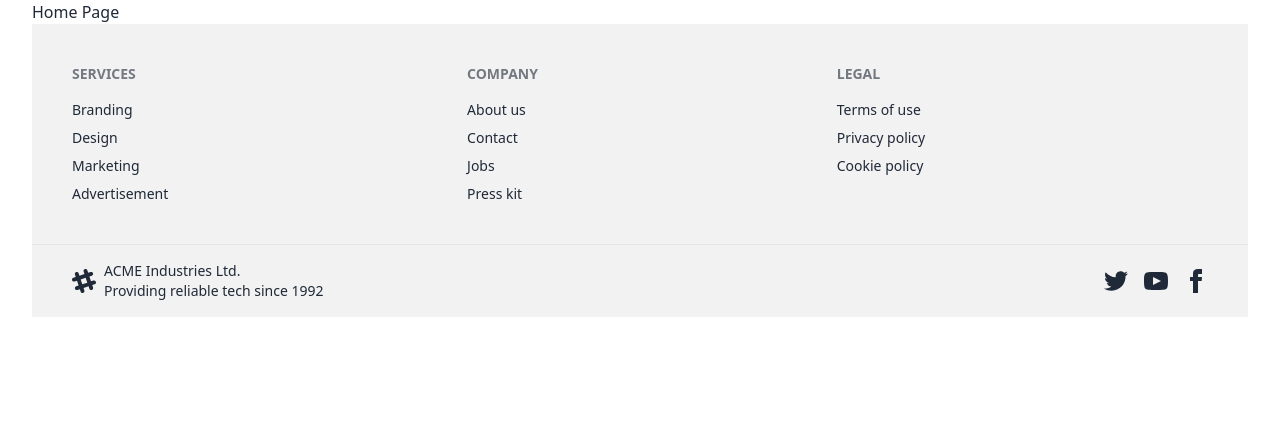
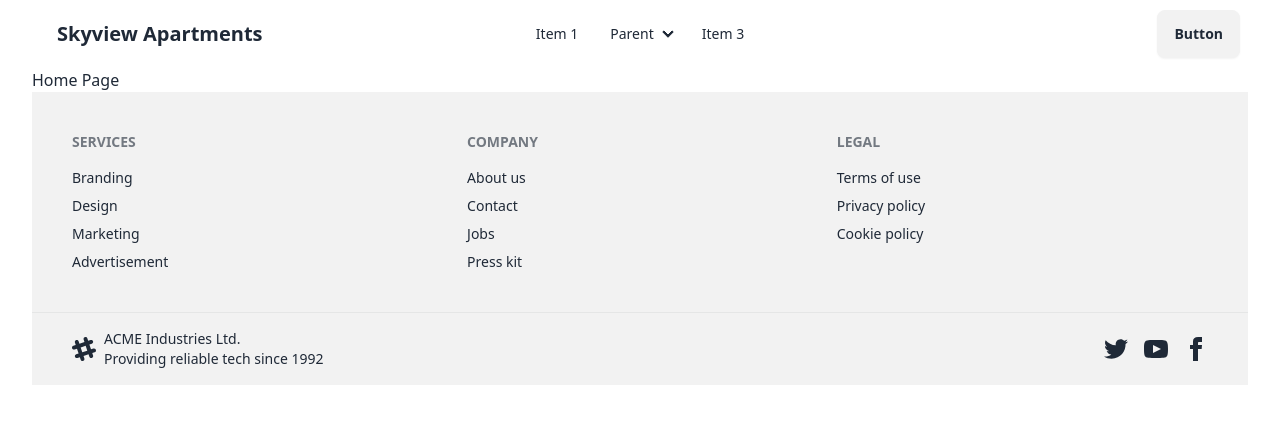
Before and after one commit to fms-faisal/skyview-apartments-client, a React (Vite) app: page / in a window 1280 px wide. Shown: the top 424 px of the page. Built offline with nearby package versions, Linux system fonts and the light colour scheme.

Commit message:
navbar setup in shared folder

```diff
--- a/src/Layout/Main.jsx
+++ b/src/Layout/Main.jsx
@@ -1,10 +1,12 @@
 import React from "react";
 import { Outlet } from "react-router-dom";
 import Footer from "../Pages/Shared/Footer/Footer";
+import Navbar from "../Pages/Shared/Navbar/Navbar";
 
 const Main = () => {
   return (
     <div>
+      <Navbar></Navbar>
       <Outlet></Outlet>
       <Footer></Footer>
     </div>
--- /dev/null
+++ b/src/Pages/Shared/Navbar/Navbar.jsx
@@ -0,0 +1,53 @@
+import React from "react";
+
+const Navbar = () => {
+    const navOptions = <>
+     <li>
+              <a>Item 1</a>
+            </li>
+            <li>
+              <details>
+                <summary>Parent</summary>
+                <ul className="p-2">
+                  <li>
+                    <a>Submenu 1</a>
+                  </li>
+                  <li>
+                    <a>Submenu 2</a>
+                  </li>
+                </ul>
+              </details>
+            </li>
+            <li>
+              <a>Item 3</a>
+            </li></>
+  return (
+    <div>
+      <div className="navbar bg-base-100">
+        <div className="navbar-start">
+          <div className="dropdown">
+            <div tabIndex={0} role="button" className="btn btn-ghost lg:hidden">
+              <svg xmlns="http://www.w3.org/2000/svg" className="h-5 w-5" fill="none" viewBox="0 0 24 24" stroke="currentColor">
+                <path strokeLinecap="round" strokeLinejoin="round" strokeWidth="2" d="M4 6h16M4 12h8m-8 6h16" />
+              </svg>
+            </div>
+            <ul tabIndex={0} className="menu menu-sm dropdown-content mt-3 z-[1] p-2 shadow bg-base-100 rounded-box w-52">
+              {navOptions}
+            </ul>
+          </div>
+          <a className="btn btn-ghost text-xl">Skyview Apartments</a>
+        </div>
+        <div className="navbar-center hidden lg:flex">
+          <ul className="menu menu-horizontal px-1">
+           {navOptions}
+          </ul>
+        </div>
+        <div className="navbar-end">
+          <a className="btn">Button</a>
+        </div>
+      </div>
+    </div>
+  );
+};
+
+export default Navbar;
```
